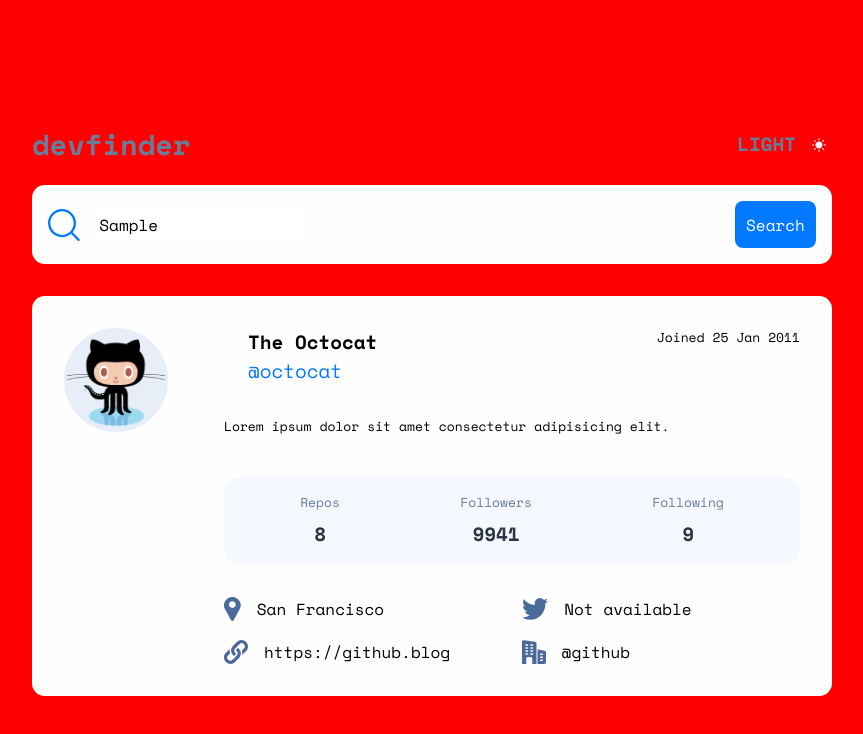
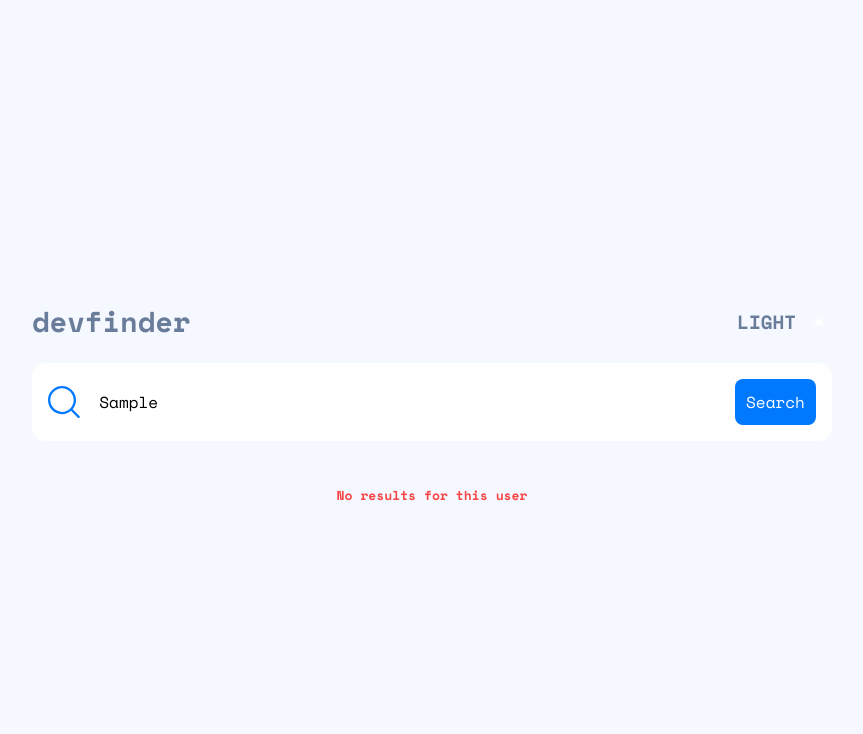
Before and after one commit to samoina/github-finder-app, a plain HTML site: page index.html in a window 1280 px wide. Both pictures are taken after typing "Sample" into the empty fields and a click on the button "Search". Shown: the whole page, without its empty margins (208-1071 px from the left). Drawn offline with nearby package versions, Linux system fonts and the light colour scheme; no server answers.

Commit message:
Add error display if user is not found

```diff
--- a/app.js
+++ b/app.js
@@ -57,6 +57,9 @@
 // };
 
 //place variables in an ob ject called elements
+const profile = document.querySelector('.profile');
+const userDetails = document.querySelector('.user__details');
+
 const elements = {
 	themeBtn: document.querySelector('.header__toggle'),
 	searchBtn: document.querySelector('.search__submitBtn'),
@@ -111,6 +114,8 @@ const getGitUser = async (userName) => {
 				//if not null
 			} else if (key === 'blog' && userData[key] === '') {
 				elements[key].textContent = 'Not available';
+			} else if (key === 'login') {
+				elements[key].textContent = `@${userData[key]}`;
 			} else if (key === 'avatar_url') {
 				elements['avatar_url'].src = userData[key];
 			} else if (key === 'created_at') {
@@ -127,12 +132,26 @@ const getGitUser = async (userName) => {
 			}
 		}
 	} catch (error) {
-		console.error('Error fetching user data:', error);
+		console.error(error);
+
+		const customErrorMsg = 'No results for this user';
+		clearProfile();
+		showError(customErrorMsg);
 	}
 };
 
-const clearEntries = () => {
-	for (const key in elements) {
-		elements[key].textContent = '';
-	}
+//Function to show an error message if user is not found
+const showError = (error) => {
+	let errorMessage = document.createTextNode(error);
+	let errorPara = document.createElement('p');
+
+	errorPara.classList.add('error__para');
+	errorPara.appendChild(errorMessage);
+
+	userDetails.parentNode.insertBefore(errorPara, userDetails);
 };
+
+//Clear previous entries if there's an error message
+const clearProfile = () => {
+	userDetails.style.display = 'none';
+};
--- a/style.css
+++ b/style.css
@@ -142,6 +142,14 @@ h3 {
 .search__icon {
 	height: 2rem;
 	margin-right: 1rem;
+}
+
+.error__para {
+	background-color: var(--light-bg);
+	color: var(--error);
+	padding: 1em;
+	text-align: center;
+	font-weight: 700;
 }
 
 .user__details {
@@ -319,9 +327,9 @@ h3 {
 
 /* Tablet Design */
 @media screen and (min-width: 768px) {
-	body {
+	/* body {
 		background-color: red;
-	}
+	} */
 
 	.main {
 		width: 44rem;
```
Also changed, not shown: index.html (+0 -2 lines).
